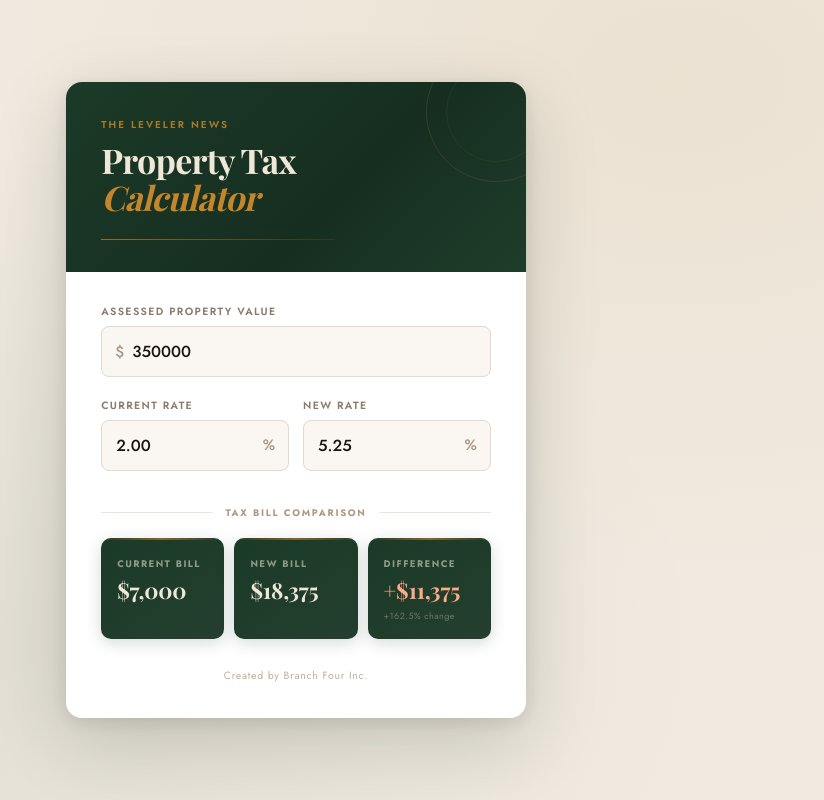
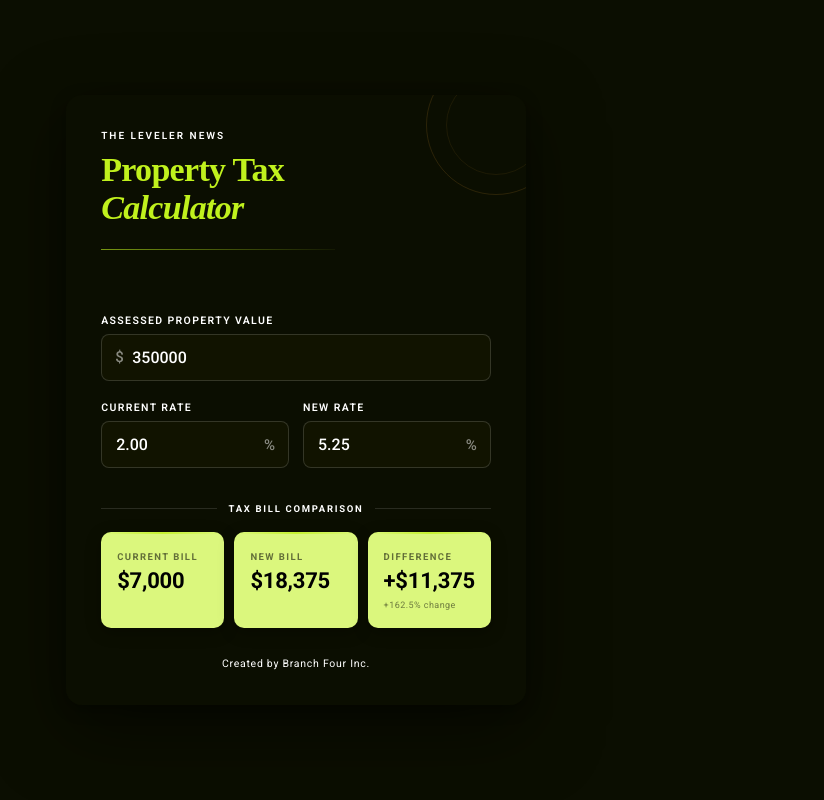
Before and after one commit to Branch-Four-Inc/sliceofculture_tax_calculator, a React (Vite) app: page / in a window 1280 px wide. Shown: the whole page, without its empty margins (344-1168 px from the left). Built offline with nearby package versions, Linux system fonts and the light colour scheme.

Commit message:
update colors to match branding

```diff
--- a/src/PropertyTaxCalculator.tsx
+++ b/src/PropertyTaxCalculator.tsx
@@ -31,9 +31,9 @@ function InputField({ label, id, value, onChange, prefix, suffix, step = 1 }: In
           fontWeight: 600,
           textTransform: "uppercase",
           letterSpacing: "0.13em",
-          color: focused ? "#B07D2A" : "#8C7B6B",
+          color: focused ? "#C0F11D" : "#ffffff",
           transition: "color 0.2s ease",
-          fontFamily: "'Jost', sans-serif",
+          fontFamily: "'Roboto', sans-serif",
         }}
       >
         {label}
@@ -45,9 +45,9 @@ function InputField({ label, id, value, onChange, prefix, suffix, step = 1 }: In
               position: "absolute",
               left: 14,
               fontSize: 15,
-              color: focused ? "#B07D2A" : "#A89585",
+              color: focused ? "#C0F11D" : "rgba(255,255,255,0.5)",
               pointerEvents: "none",
-              fontFamily: "'Jost', sans-serif",
+              fontFamily: "'Roboto', sans-serif",
               fontWeight: 500,
               transition: "color 0.2s ease",
             }}
@@ -69,15 +69,15 @@ function InputField({ label, id, value, onChange, prefix, suffix, step = 1 }: In
             boxSizing: "border-box",
             padding: `13px ${suffix ? "42px" : "14px"} 13px ${prefix ? "30px" : "14px"}`,
             fontSize: 16,
-            fontFamily: "'Jost', sans-serif",
+            fontFamily: "'Roboto', sans-serif",
             fontWeight: 500,
-            border: `1.5px solid ${focused ? "#B07D2A" : "#E2D9CF"}`,
+            border: `1.5px solid ${focused ? "#C0F11D" : "rgba(255,255,255,0.15)"}`,
             borderRadius: 8,
             outline: "none",
-            background: focused ? "#FFFDF9" : "#FAF7F2",
-            color: "#1A1410",
+            background: focused ? "#161a02" : "#111300",
+            color: "#ffffff",
             transition: "all 0.2s ease",
-            boxShadow: focused ? "0 0 0 3px rgba(176,125,42,0.1)" : "none",
+            boxShadow: focused ? "0 0 0 3px rgba(192,241,29,0.12)" : "none",
           }}
         />
         {suffix && (
@@ -86,9 +86,9 @@ function InputField({ label, id, value, onChange, prefix, suffix, step = 1 }: In
               position: "absolute",
               right: 14,
               fontSize: 15,
-              color: focused ? "#B07D2A" : "#A89585",
+              color: focused ? "#C0F11D" : "rgba(255,255,255,0.5)",
               pointerEvents: "none",
-              fontFamily: "'Jost', sans-serif",
+              fontFamily: "'Roboto', sans-serif",
               fontWeight: 500,
               transition: "color 0.2s ease",
             }}
@@ -109,15 +109,12 @@ interface MetricCardProps {
 }
 
 function MetricCard({ label, value, variant = "default", note }: MetricCardProps) {
-  const valueColor =
-    variant === "increase" ? "#FFAA88"
-    : variant === "decrease" ? "#7ECBA1"
-    : "#F0E8D6";
+  const valueColor = "#000000";
 
   return (
     <div
       style={{
-        background: "linear-gradient(145deg, #1B3A28 0%, #243F2F 100%)",
+        background: "#DBF77D",
         borderRadius: 10,
         padding: "1.2rem 1rem 1.1rem",
         display: "flex",
@@ -125,16 +122,16 @@ function MetricCard({ label, value, variant = "default", note }: MetricCardProps
         gap: 8,
         position: "relative",
         overflow: "hidden",
-        boxShadow: "0 4px 16px rgba(27,58,40,0.18)",
+        boxShadow: "0 4px 16px rgba(0,0,0,0.3)",
       }}
     >
-      {/* gold shimmer top line */}
+      {/* lime shimmer top line */}
       <div
         style={{
           position: "absolute",
           top: 0, left: 0, right: 0,
           height: 2,
-          background: "linear-gradient(90deg, transparent, rgba(196,134,42,0.6), transparent)",
+          background: "linear-gradient(90deg, transparent, rgba(192,241,29,0.8), transparent)",
         }}
       />
       <div
@@ -143,8 +140,8 @@ function MetricCard({ label, value, variant = "default", note }: MetricCardProps
           fontWeight: 700,
           textTransform: "uppercase",
           letterSpacing: "0.15em",
-          color: "rgba(240,232,214,0.55)",
-          fontFamily: "'Jost', sans-serif",
+          color: "rgba(0,0,0,0.55)",
+          fontFamily: "'Roboto', sans-serif",
         }}
       >
         {label}
@@ -154,7 +151,7 @@ function MetricCard({ label, value, variant = "default", note }: MetricCardProps
           fontSize: 22,
           fontWeight: 700,
           color: valueColor,
-          fontFamily: "'Playfair Display', serif",
+          fontFamily: "'Roboto', sans-serif",
           letterSpacing: "-0.01em",
           lineHeight: 1,
         }}
@@ -162,7 +159,7 @@ function MetricCard({ label, value, variant = "default", note }: MetricCardProps
         {value}
       </div>
       {note && (
-        <div style={{ fontSize: 9, color: "rgba(240,232,214,0.35)", fontFamily: "'Jost', sans-serif", letterSpacing: "0.05em" }}>
+        <div style={{ fontSize: 9, color: "rgba(0,0,0,0.5)", fontFamily: "'Roboto', sans-serif", letterSpacing: "0.05em" }}>
           {note}
         </div>
       )}
@@ -197,7 +194,12 @@ export default function PropertyTaxCalculator() {
   return (
     <>
       <style>{`
-        @import url('https://fonts.googleapis.com/css2?family=Playfair+Display:wght@400;600;700&family=Jost:wght@300;400;500;600;700&display=swap');
+        @import url('https://fonts.googleapis.com/css2?family=Roboto:wght@300;400;500;600;700&display=swap');
+        @font-face {
+          font-family: 'March';
+          src: local('March');
+          font-display: swap;
+        }
         *, *::before, *::after { box-sizing: border-box; }
         input[type=number]::-webkit-inner-spin-button,
         input[type=number]::-webkit-outer-spin-button { -webkit-appearance: none; margin: 0; }
@@ -207,13 +209,13 @@ export default function PropertyTaxCalculator() {
       <div
         style={{
           minHeight: "100vh",
-          background: "#F0EAE0",
-          backgroundImage: "radial-gradient(ellipse at 20% 80%, rgba(27,58,40,0.07) 0%, transparent 55%), radial-gradient(ellipse at 80% 10%, rgba(176,125,42,0.08) 0%, transparent 50%)",
+          background: "#0b0e01",
+          backgroundImage: "none",
           display: "flex",
           alignItems: "center",
           justifyContent: "center",
           padding: "2.5rem 1rem",
-          fontFamily: "'Jost', sans-serif",
+          fontFamily: "'Roboto', sans-serif",
         }}
       >
         <div style={{ width: "100%", maxWidth: 460 }}>
@@ -223,14 +225,14 @@ export default function PropertyTaxCalculator() {
             style={{
               borderRadius: 16,
               overflow: "hidden",
-              boxShadow: "0 24px 72px rgba(27,40,30,0.18), 0 4px 16px rgba(27,40,30,0.1)",
+              boxShadow: "0 24px 72px rgba(0,0,0,0.5), 0 4px 16px rgba(0,0,0,0.3)",
             }}
           >
             {/* Header */}
             <div
               style={{
-                background: "linear-gradient(135deg, #1B3A28 0%, #162E20 60%, #1F3D2B 100%)",
-                backgroundImage: "linear-gradient(135deg, #1B3A28 0%, #162E20 60%, #1F3D2B 100%), radial-gradient(ellipse at top right, rgba(196,134,42,0.2) 0%, transparent 60%)",
+                background: "#0b0e01",
+                backgroundImage: "none",
                 padding: "2.2rem 2.2rem 2rem",
                 position: "relative",
                 overflow: "hidden",
@@ -258,8 +260,8 @@ export default function PropertyTaxCalculator() {
                 fontWeight: 600,
                 letterSpacing: "0.2em",
                 textTransform: "uppercase",
-                color: "rgba(196,134,42,0.85)",
-                fontFamily: "'Jost', sans-serif",
+                color: "#ffffff",
+                fontFamily: "'Roboto', sans-serif",
                 marginBottom: 10,
               }}>
                 The Leveler News
@@ -268,22 +270,22 @@ export default function PropertyTaxCalculator() {
               <h1 style={{
                 fontSize: 34,
                 fontWeight: 700,
-                color: "#F0E8D6",
+                color: "#C0F11D",
                 margin: 0,
                 letterSpacing: "-0.02em",
                 lineHeight: 1.1,
-                fontFamily: "'Playfair Display', serif",
+                fontFamily: "'Regards', 'Regards Regular', serif",
               }}>
                 Property Tax
                 <br />
-                <span style={{ color: "#C4862A", fontStyle: "italic" }}>Calculator</span>
+                <span style={{ color: "#C0F11D", fontStyle: "italic" }}>Calculator</span>
               </h1>
 
-              {/* Gold rule */}
+              {/* Lime rule */}
               <div style={{
                 marginTop: "1.4rem",
                 height: 1,
-                background: "linear-gradient(90deg, rgba(196,134,42,0.7), rgba(196,134,42,0.1))",
+                background: "linear-gradient(90deg, rgba(192,241,29,0.6), rgba(192,241,29,0.05))",
                 width: "60%",
               }} />
             </div>
@@ -291,7 +293,7 @@ export default function PropertyTaxCalculator() {
             {/* Body */}
             <div
               style={{
-                background: "#FFFFFF",
+              background: "#0b0e01",
                 padding: "2rem 2.2rem 2.2rem",
               }}
             >
@@ -329,19 +331,19 @@ export default function PropertyTaxCalculator() {
 
               {/* Section label */}
               <div style={{ display: "flex", alignItems: "center", gap: 12, marginBottom: "1.1rem" }}>
-                <div style={{ flex: 1, height: 1, background: "#EDE5DC" }} />
+                <div style={{ flex: 1, height: 1, background: "rgba(255,255,255,0.12)" }} />
                 <span style={{
                   fontSize: 9.5,
                   fontWeight: 700,
                   letterSpacing: "0.18em",
                   textTransform: "uppercase",
-                  color: "#B09880",
-                  fontFamily: "'Jost', sans-serif",
+                  color: "#ffffff",
+                  fontFamily: "'Roboto', sans-serif",
                   whiteSpace: "nowrap",
                 }}>
                   Tax Bill Comparison
                 </span>
-                <div style={{ flex: 1, height: 1, background: "#EDE5DC" }} />
+                <div style={{ flex: 1, height: 1, background: "rgba(255,255,255,0.12)" }} />
               </div>
 
               {/* Metric cards */}
@@ -361,8 +363,8 @@ export default function PropertyTaxCalculator() {
                 marginTop: "1.8rem",
                 textAlign: "center",
                 fontSize: 10.5,
-                color: "#C4AE98",
-                fontFamily: "'Jost', sans-serif",
+                color: "#ffffff",
+                fontFamily: "'Roboto', sans-serif",
                 letterSpacing: "0.07em",
               }}>
                 Created by Branch Four Inc.
```
